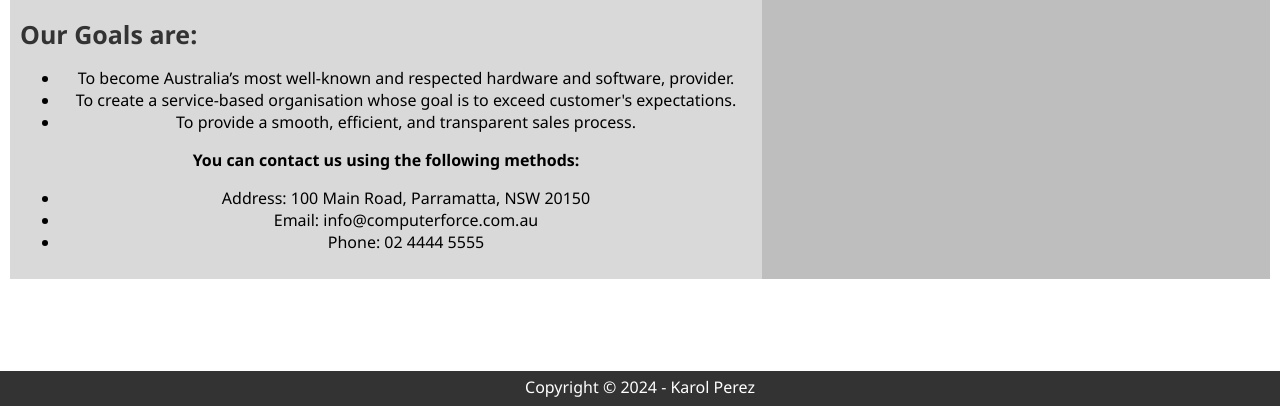
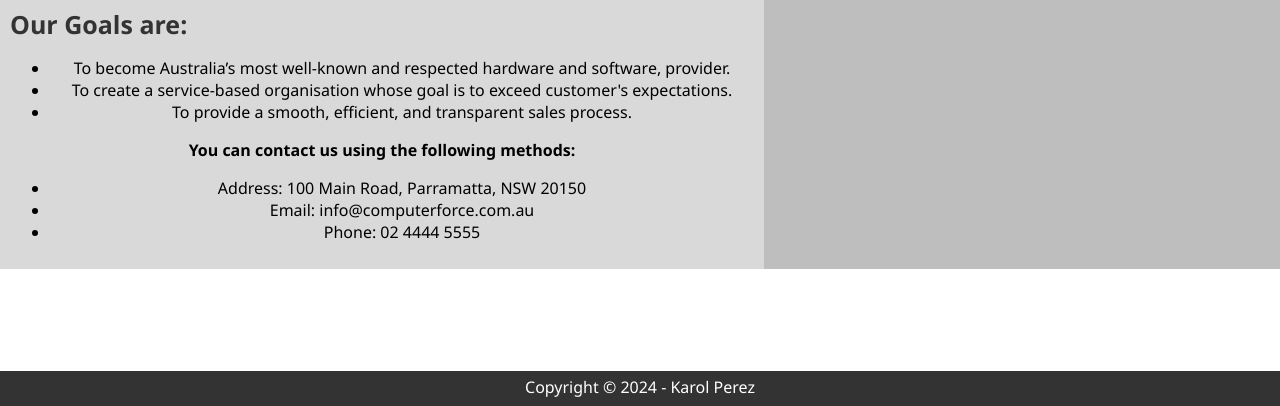
Before and after one commit to DadianaPerez/FutureIT452, a plain HTML site: page about.html in a window 1280 px wide. Shown: the part 394-800 px from the top of the page. Drawn offline with Linux system fonts and the light colour scheme.

Commit message:
Update about.html

```diff
--- a/about.html
+++ b/about.html
@@ -110,8 +110,9 @@ h2{
 .Container {
     display: flex;
     height: 100%;
+    width: auto;
     text-align: center;
-    padding: 10px;
+    padding: 0;
     margin: 0;
 }
 main {
```
